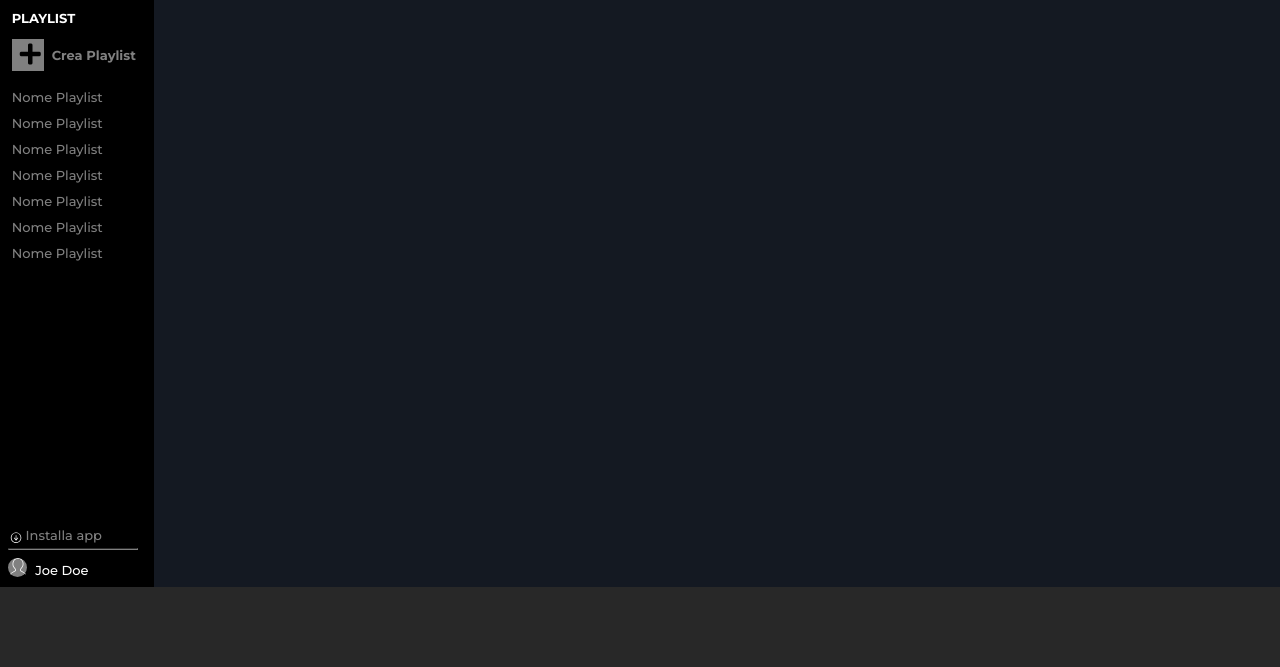
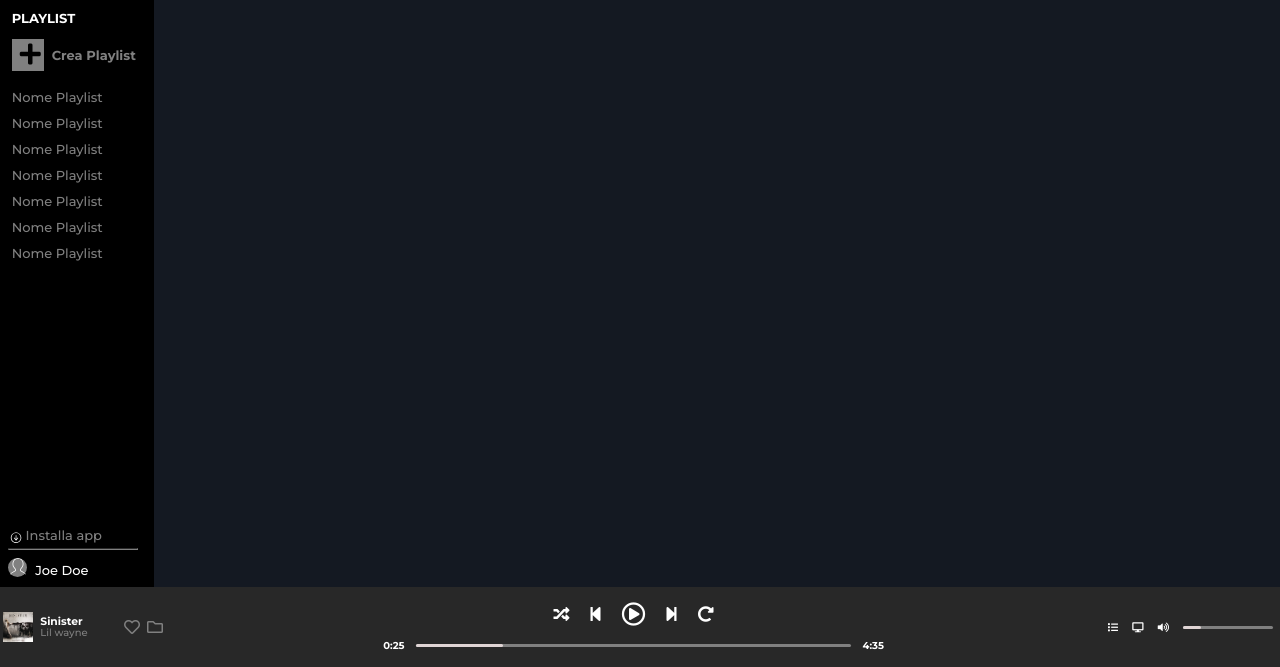
Before and after one commit to Ashour-dev/html-css-spotifyweb, a plain HTML site: page index.html in a window 1280 px wide. Shown: the part 133-800 px from the top of the page. Drawn offline with Linux system fonts and the light colour scheme.

Commit message:
Bottom-bar added

```diff
--- a/index.html
+++ b/index.html
@@ -65,6 +65,42 @@
         </section>
     </div>
     <div class="content"></div>
-    <div class="bott-bar"></div>
+    <div class="bott-bar">
+        <div>
+            <div class="song">
+                <img src="img/sinister.jpeg" alt="">
+                <div class="song-des">
+                    <h6>Sinister</h6>
+                    <span>Lil wayne</span>
+                </div>
+                <i class="far fa-heart"></i>
+                <i class="far fa-folder"></i>
+            </div>
+        </div>
+        <div class="mid">
+            <div class="controls">
+                <i class="fas fa-random"></i>
+                <i class="fas fa-step-backward"></i>
+                <i class="far fa-play-circle play"></i>
+                <i class="fas fa-step-forward"></i>
+                <i class="fas fa-redo-alt"></i>
+            </div>
+            <div class="timeline">
+                <span>0:25</span>
+                <div class="line">
+                    <div class="load"></div>
+                </div>
+                <span>4:35</span>
+            </div>
+        </div>
+        <div class="options">
+            <i class="fas fa-list"></i>
+            <i class="fas fa-desktop"></i>
+            <i class="fas fa-volume-up"></i>
+            <div class="line">
+                <div class="load"></div>
+            </div>
+        </div>
+    </div>
 </body>
 </html>
--- a/style.css
+++ b/style.css
@@ -144,8 +144,84 @@ header a{
     width: 88%;
     background-color: #141922;
 }
+/* bottom bar */
 .bott-bar{
     width: 100%;
     height: 10vh;
     background-color: #282828;
+    display: flex;
+    align-items: center;
+    justify-content: space-between;
+    color: white;
 }
+.song{
+    display: flex;
+    justify-content: space-around;
+    align-items: center;
+    color: grey;
+    width: 13vw;
+}
+.song-des{
+    width: 6vw;
+    line-height: .7;
+}
+.song h6{
+    color: white;
+}
+.song span{
+    font-size: x-small;
+}
+.song img{
+    width:18%;
+}
+.song i{
+    height: 100%;
+}
+.mid{
+    width: 40vw;
+    height: 8vh;
+    display: flex;
+    flex-direction: column;
+    justify-content: space-around;
+}
+.mid *{
+    display: flex;
+    justify-content: center;
+    margin: auto;
+}
+.controls{
+    width: 35%;
+}
+.play{
+    font-size: x-large;
+}
+.timeline{
+    font-size: x-small;
+    font-weight: bold;
+    width: 40vw;
+}
+.line{
+    width: 85%;
+    height: 3px;
+    background-color: grey;
+    border-radius: 1rem;
+    position: relative;
+}
+.load{
+    width: 20%;
+    height: 100%;
+    border-radius: 1rem;
+    background-color: rgb(224, 213, 213);
+    position: absolute;
+    left: 0;
+}
+.options{
+    display: flex;
+    justify-content: space-around;
+    align-items: center;
+    width: 14vw;
+    font-size: x-small;
+}
+.options .line{
+    width: 50%;
+}
```
